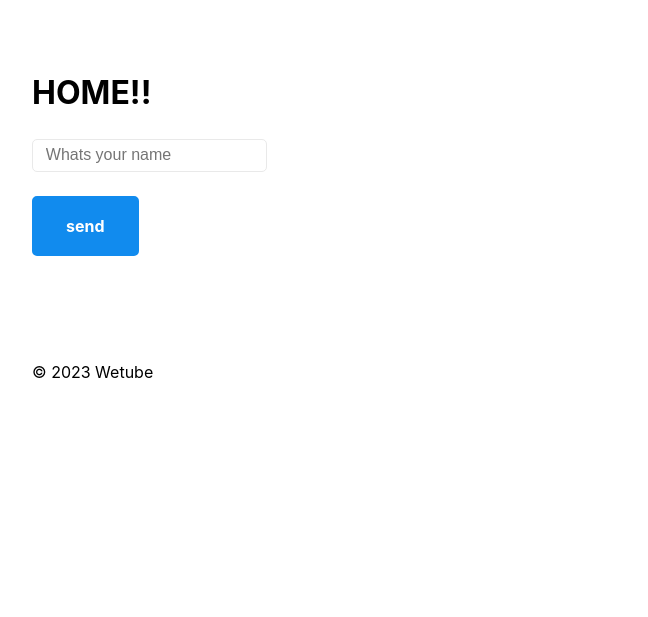
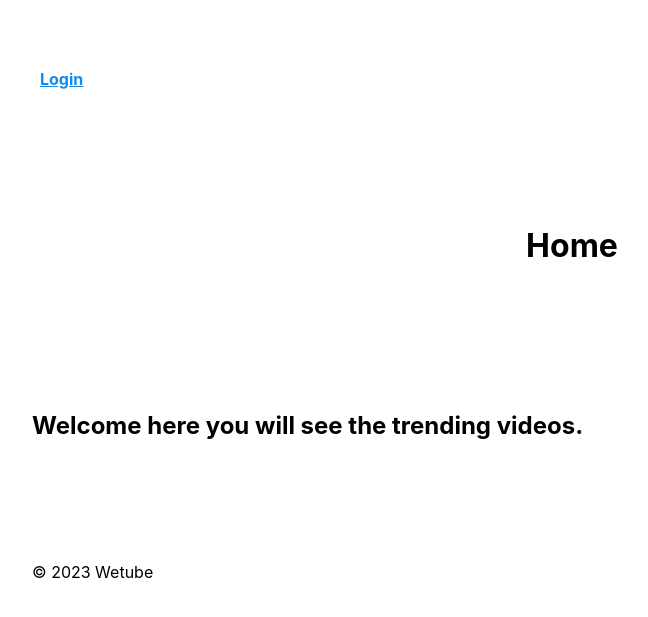
Before and after one commit to SIMYEONAH/wetube-clone, a Node server app: page / in a window 1280 px wide. Shown: the top 617 px of the page, without its empty margins (68-716 px from the left). Run offline with Node 20, Linux system fonts and the light colour scheme; some libraries are stand-ins or nearby versions.

Commit message:
Conditionals

```diff
--- a/src/controllers/videoController.js
+++ b/src/controllers/videoController.js
@@ -1,6 +1,13 @@
-export const trending = (req, res) => res.render("home", {pageTitle: "Home"});
-export const see = (req, res) => res.render("watch", {pageTitle: "Watch"});
-export const edit = (req, res) => res.render("edit", {pageTitle: "Edit"});
+
+const fakeUser = {
+  username: "YEONAH",
+  loggedIn: false,
+};
+
+export const trending = (req, res) =>
+  res.render("home", { pageTitle: "Home", fakeUser });
+export const see = (req, res) => res.render("watch");
+export const edit = (req, res) => res.render("edit");
 export const search = (req, res) => res.send("Search");
 export const upload = (req, res) => res.send("Upload");
 export const deleteVideo = (req, res) => {
--- a/src/views/base.pug
+++ b/src/views/base.pug
@@ -7,6 +7,19 @@ html(lang="ko")
     title #{pageTitle} | Wetube
     link(rel="stylesheet" href="https://unpkg.com/mvp.css@1.12/mvp.css")
   body
+    header
+            if fakeUser.loggedIn
+                small Hello #{fakeUser.username}
+            nav
+
+                ul
+                    if fakeUser.loggedIn
+                        li
+                            a(href="/logout") Log out
+                    else
+                        li
+                            a(href="/login") Login
+            h1=pageTitle
     main
       block content
   include partials/footer.pug
--- a/src/views/home.pug
+++ b/src/views/home.pug
@@ -2,6 +2,4 @@
 extends base.pug
 
 block content
-    h1 HOME!!
-    input(placeholder="Whats your name")
-    button send
+    h2 Welcome here you will see the trending videos.
```
